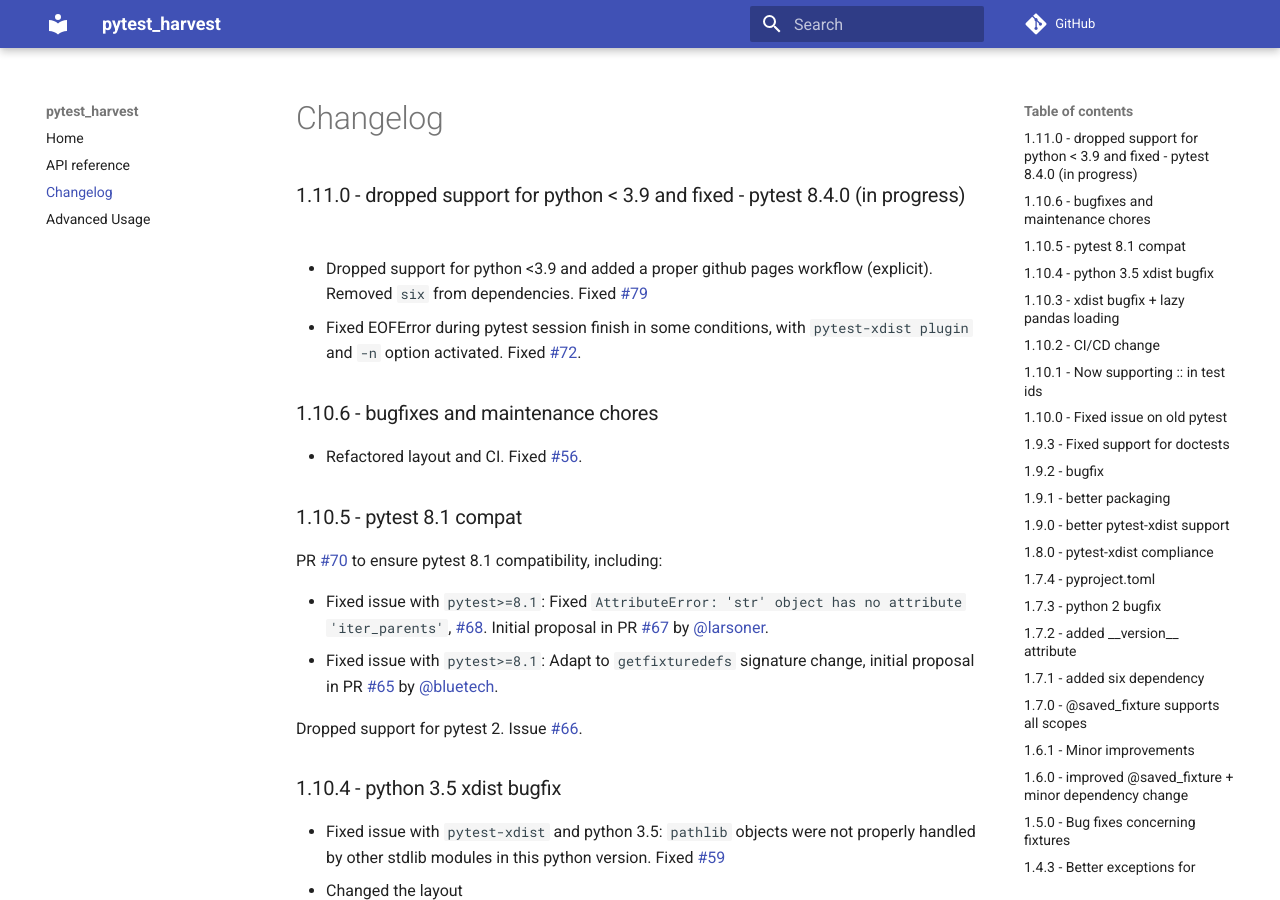
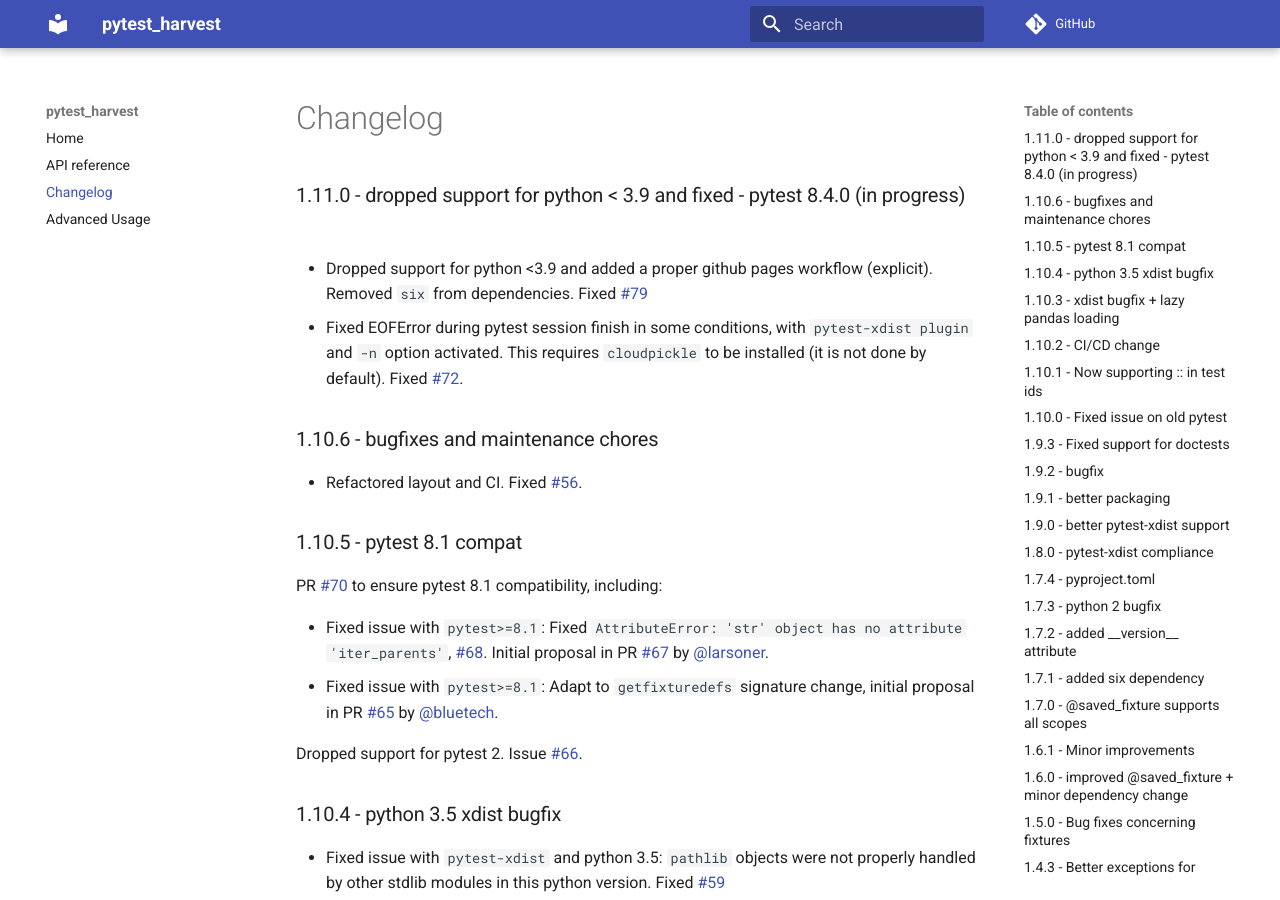
Before and after one commit to smarie/python-pytest-harvest, an MkDocs documentation site: the page built from docs/changelog.md, in a window 1280 px wide and 900 px high. Built offline with MkDocs 1.6.1 and Material for MkDocs 9.7.7, drawn with Linux system fonts in a browser that asks for light colours; comment, search, counter and statistics services are not loaded.

Commit message:
Changelog update

```diff
--- a/docs/changelog.md
+++ b/docs/changelog.md
@@ -5,7 +5,8 @@
 - Dropped support for python <3.9 and added a proper github pages workflow (explicit). Removed `six` from
   dependencies. Fixed [#79](https://github.com/smarie/python-pytest-harvest/issues/79)
 - Fixed EOFError during pytest session finish in some conditions, with `pytest-xdist plugin` and `-n` option
-  activated. Fixed [#72](https://github.com/smarie/python-pytest-harvest/issues/72).
+  activated. This requires `cloudpickle` to be installed (it is not done by default). Fixed
+  [#72](https://github.com/smarie/python-pytest-harvest/issues/72).
 
 ### 1.10.6 - bugfixes and maintenance chores
 
```
